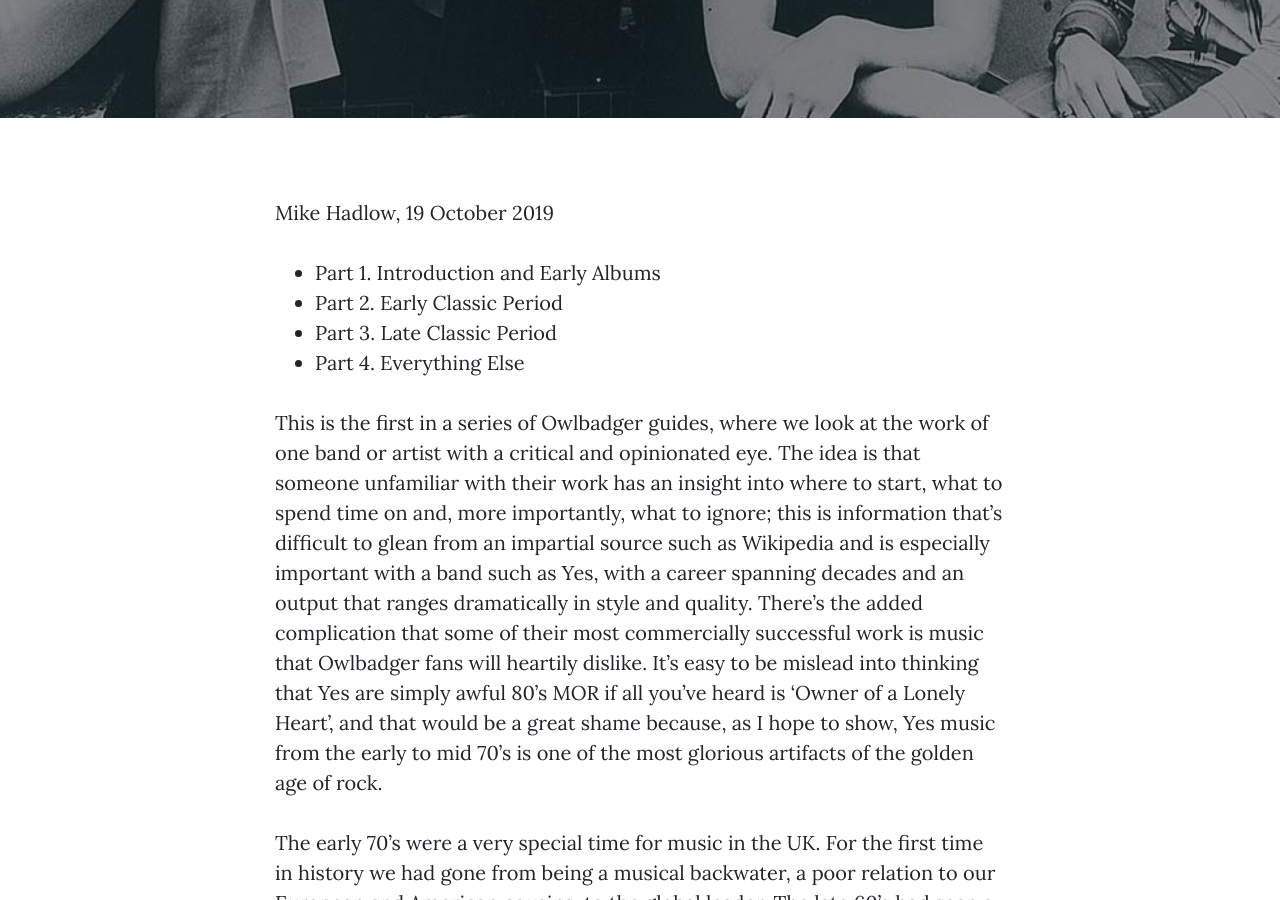
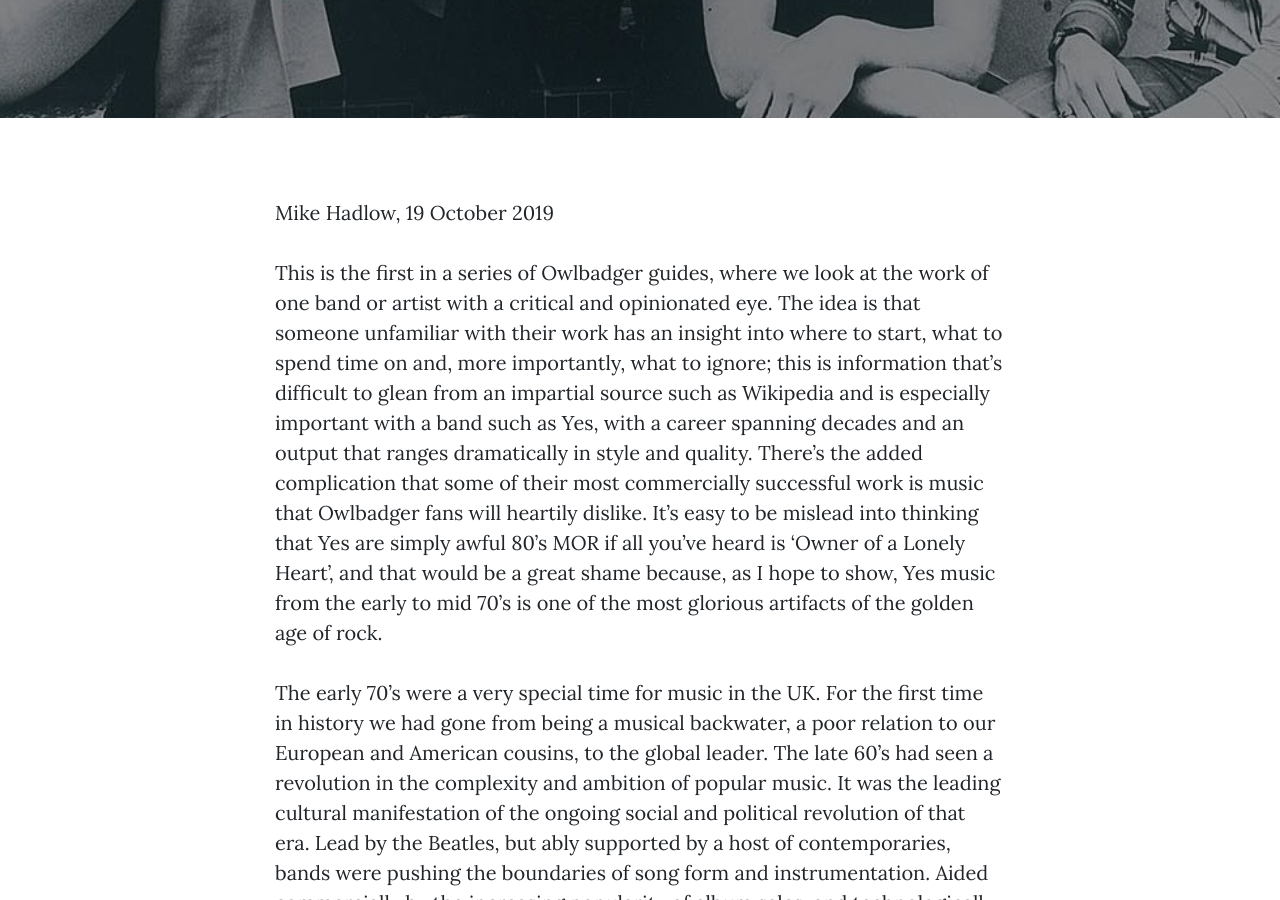
Before and after one commit to mikehadlow/owlbadger, a Jekyll site: the page built from docs/_posts/2019-10-19-yes-1.md, in a window 1280 px wide and 900 px high, scrolled down 510 px. Built offline with Jekyll 4.4.1, drawn with Linux system fonts in a browser that asks for light colours.

Commit message:
Update 2019-10-19-yes-1.md

```diff
--- a/docs/_posts/2019-10-19-yes-1.md
+++ b/docs/_posts/2019-10-19-yes-1.md
@@ -6,11 +6,6 @@
 author: Mike Hadlow
 image: img/yes1.jpg
 ---
-* Part 1. Introduction and Early Albums
-* Part 2. Early Classic Period
-* Part 3. Late Classic Period
-* Part 4. Everything Else
-
 This is the first in a series of Owlbadger guides, where we look at the work of one band or artist with a critical and opinionated eye. The idea is that someone unfamiliar with their work has an insight into where to start, what to spend time on and, more importantly, what to ignore; this is information that’s difficult to glean from an impartial source such as Wikipedia and is especially important with a band such as Yes, with a career spanning decades and an output that ranges dramatically in style and quality. There’s the added complication that some of their most commercially successful work is music that Owlbadger fans will heartily dislike. It’s easy to be mislead into thinking that Yes are simply awful 80’s MOR if all you’ve heard is ‘Owner of a Lonely Heart’, and that would be a great shame because, as I hope to show, Yes music from the early to mid 70’s is one of the most glorious artifacts of the golden age of rock.
 
 The early 70’s were a very special time for music in the UK. For the first time in history we had gone from being a musical backwater, a poor relation to our European and American cousins, to the global leader. The late 60’s had seen a revolution in the complexity and ambition of popular music. It was the leading cultural manifestation of the ongoing social and political revolution of that era. Lead by the Beatles, but ably supported by a host of contemporaries, bands were pushing the boundaries of song form and instrumentation. Aided commercially by the increasing popularity of album sales, and technologically by the advent of multi-track studio recording and the increasing popularity of Hi-Fi, which encouraged the production of ever more rich and complex music. The guitar heroes of the late 60’s had encouraged a new appreciation for instrumental virtuosity, and the Beatles’ experiments with composition and studio technology had enabled bands to go far beyond the traditional four chord major key pop song, while the LP allowed individual pieces of music to extend to up 20 minutes.
```
